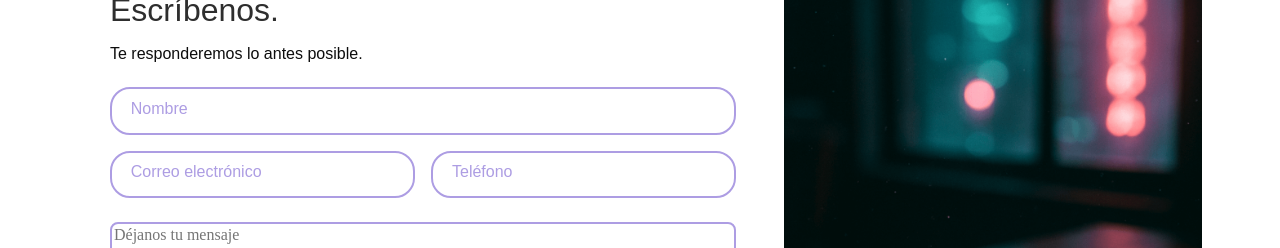
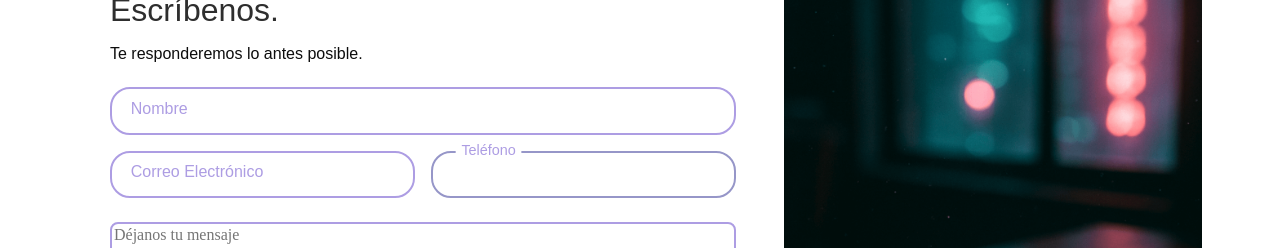
Before and after one commit to danieldlcm86/tusitiovh-dev, a React (Vite) app: page / in a window 1280 px wide. Shown: the part 3320-3568 px from the top of the page. Built offline with nearby package versions, Linux system fonts and the light colour scheme; a web font is replaced by a local one.

Commit message:
formulario conectado con emailjs

```diff
--- a/package.json
+++ b/package.json
@@ -10,6 +10,7 @@
     "preview": "vite preview"
   },
   "dependencies": {
+    "@emailjs/browser": "^4.4.1",
     "@fortawesome/fontawesome-free": "^6.7.2",
     "embla-carousel-autoplay": "^8.6.0",
     "embla-carousel-react": "^8.6.0",
--- a/src/components/ContactUs/ContacUs.jsx
+++ b/src/components/ContactUs/ContacUs.jsx
@@ -2,8 +2,33 @@ import './ContactUs.css'
 import InputForm from './InputForm/InputForm'
 import ImageContactUs from "../../assets/banners/contact-us.png"
 import ButtonTransition from '../ButtonTransition/ButtonTransition'
+import emailjs from '@emailjs/browser'
+import { useRef } from 'react'
 
 const ContactUs = () => {
+
+    const form = useRef();
+
+    const handleSubmit = (e) => {
+        e.preventDefault();
+
+        emailjs
+            .sendForm(
+                import.meta.env.VITE_EMAILJS_SERVICE_ID,
+                import.meta.env.VITE_EMAILJS_TEMPLATE_ID,
+                form.current,
+                import.meta.env.VITE_EMAILJS_PUBLIC_KEY
+            )
+            .then(() => {
+                alert("¡Mensaje enviado con éxito!")
+                form.current.reset();
+            })
+            .catch((error) => {
+                console.error("Error al enviar", error);
+                alert("Ocurrió un error. Intenta nuevamente")
+            })
+    }
+
     return (
         <>
             <section className="contact-section" id="contacto">
@@ -15,32 +40,35 @@ const ContactUs = () => {
                         </h2>
                         <p>Te responderemos lo antes posible.</p>
 
-                        <form className="contact-form">
+                        <form ref={form} className="contact-form" onSubmit={handleSubmit}>
                             <div>
                                 {/* type, require, para, name */}
                                 < InputForm
                                     type="text"
                                     require={true}
-                                    para="nombre"
-                                    name="Nombre"
+                                    para="name"
+                                    name="name"
+                                    label="Nombre"
                                 />
 
                                 <div className="form-row">
                                     < InputForm
                                         type="email"
                                         require={true}
-                                        para="Correo electrónico"
-                                        name="Correo electrónico"
+                                        para="email"
+                                        name="email"
+                                        label="Correo Electrónico"
                                     />
                                     < InputForm
                                         type="tel"
-                                        require={true}
+                                        require={false}
                                         para="Teléfono"
                                         name="Teléfono"
+                                        label="Teléfono"
                                     />
                                 </div>
                             </div>
-                            <textarea className='text-area' placeholder="Déjanos tu mensaje" rows="4" required></textarea>
+                            <textarea className='text-area' placeholder="Déjanos tu mensaje" name='message' rows="4" required></textarea>
                             <ButtonTransition className="btn-contactus">
                                 Enviar <i className="fa-solid fa-paper-plane"></i>
                             </ButtonTransition>
--- a/src/components/ContactUs/ContactUs.css
+++ b/src/components/ContactUs/ContactUs.css
@@ -67,7 +67,7 @@
     color: var(--negro-profundo);
     font-family: Urbanist;
     font-size: 16px;
-    color: var(--morado-claro);
+    color: var(--negro-profundo);
 }
 
 .btn-contactus {
--- a/src/components/ContactUs/InputForm/InputForm.jsx
+++ b/src/components/ContactUs/InputForm/InputForm.jsx
@@ -1,11 +1,11 @@
 import './InputForm.css'
 
-const InputForm = ({ type, require, para, name }) => {
+const InputForm = ({ type, require, para, name, label }) => {
     return (
         <>
             <div className="inputGroup">
-                <input type={type} required={require} autoComplete="off" />
-                <label htmlFor={para}>{name}</label>
+                <input type={type} required={require} autoComplete="off" name={name}/>
+                <label htmlFor={para}>{label}</label>
             </div>
         </>
     )
```
Also changed, not shown: 1 other file (tests, documents, lock files or other folders).
